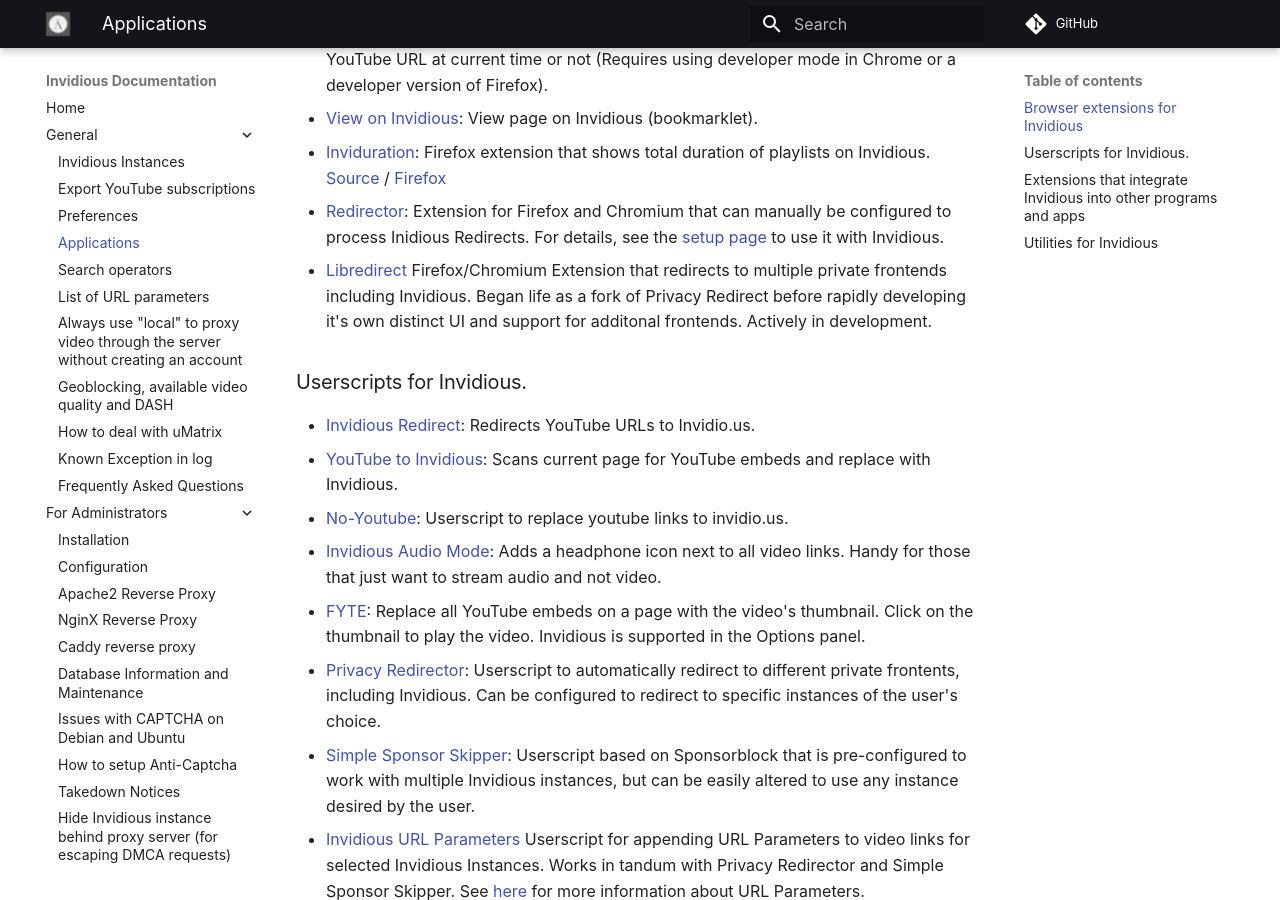
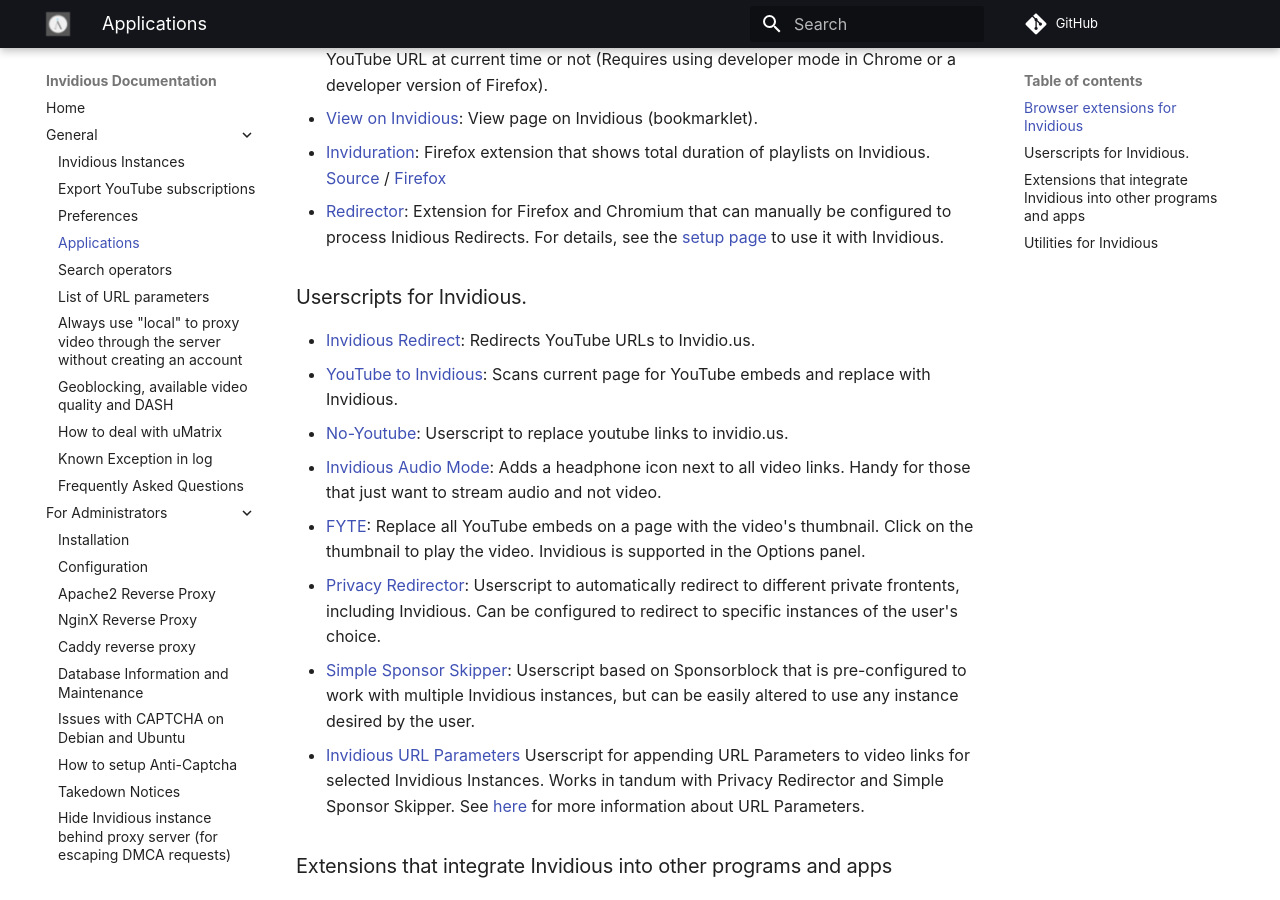
Before and after one commit to iv-org/documentation, an MkDocs documentation site: the page built from docs/applications.md, in a window 1280 px wide and 900 px high, scrolled down 500 px. Built offline with MkDocs 1.6.1 and Material for MkDocs 9.7.7, drawn with Linux system fonts in a browser that asks for light colours; comment, search, counter and statistics services are not loaded.

Commit message:
Removed Libredirect

```diff
--- a/docs/applications.md
+++ b/docs/applications.md
@@ -10,7 +10,6 @@
 - [View on Invidious](https://omar.yt/722e5c15832840fe1ae8830b7c590254b9e0a45c/invidious-bookmarklet.html): View page on Invidious (bookmarklet).
 - [Inviduration](https://addons.mozilla.org/addon/inviduration): Firefox extension that shows total duration of playlists on Invidious. [Source](https://github.com/rsapkf/inviduration) / [Firefox](https://addons.mozilla.org/addon/inviduration)
 - [Redirector](https://github.com/einaregilsson/Redirector): Extension for Firefox and Chromium that can manually be configured to process Inidious Redirects. For details, see the [setup page](./redirector-setup.md) to use it with Invidious.
-- [Libredirect](https://libredirect.github.io/) Firefox/Chromium Extension that redirects to multiple private frontends including Invidious. Began life as a fork of Privacy Redirect before rapidly developing it's own distinct UI and support for additonal frontends. Actively in development.
 
 ### Userscripts for Invidious.
 - [Invidious Redirect](https://greasyfork.org/en/scripts/370461-invidious-redirect): Redirects YouTube URLs to Invidio.us.
```
